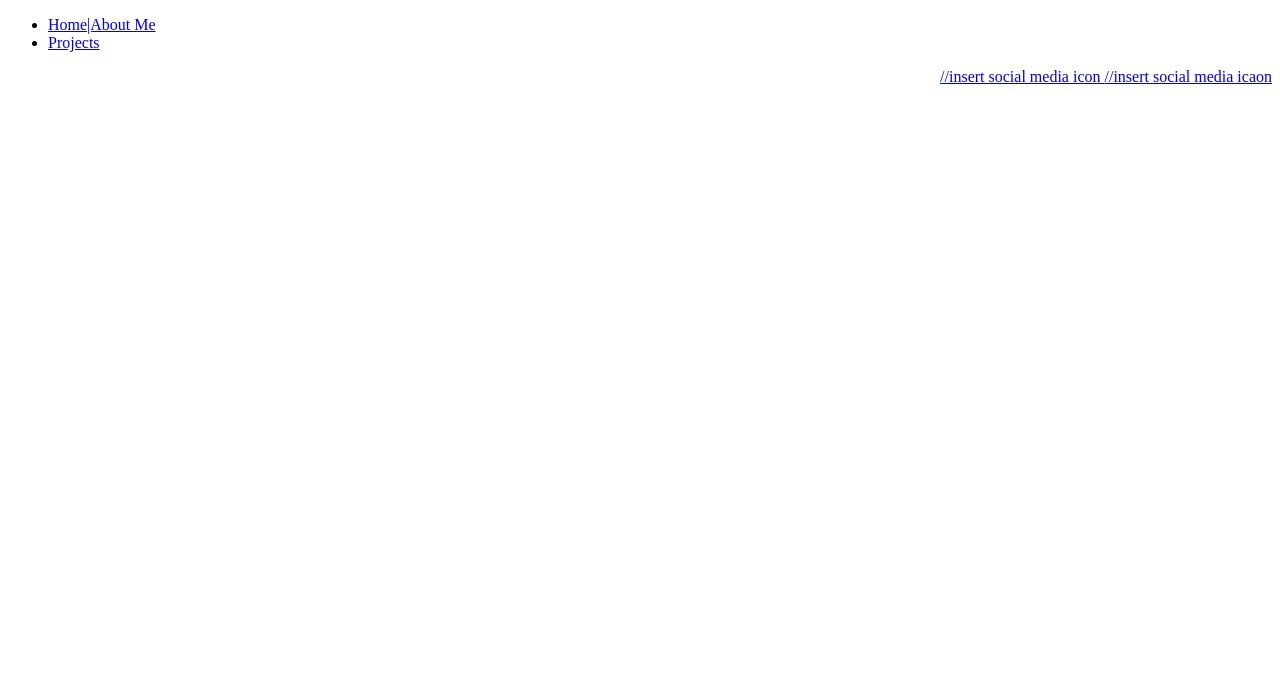
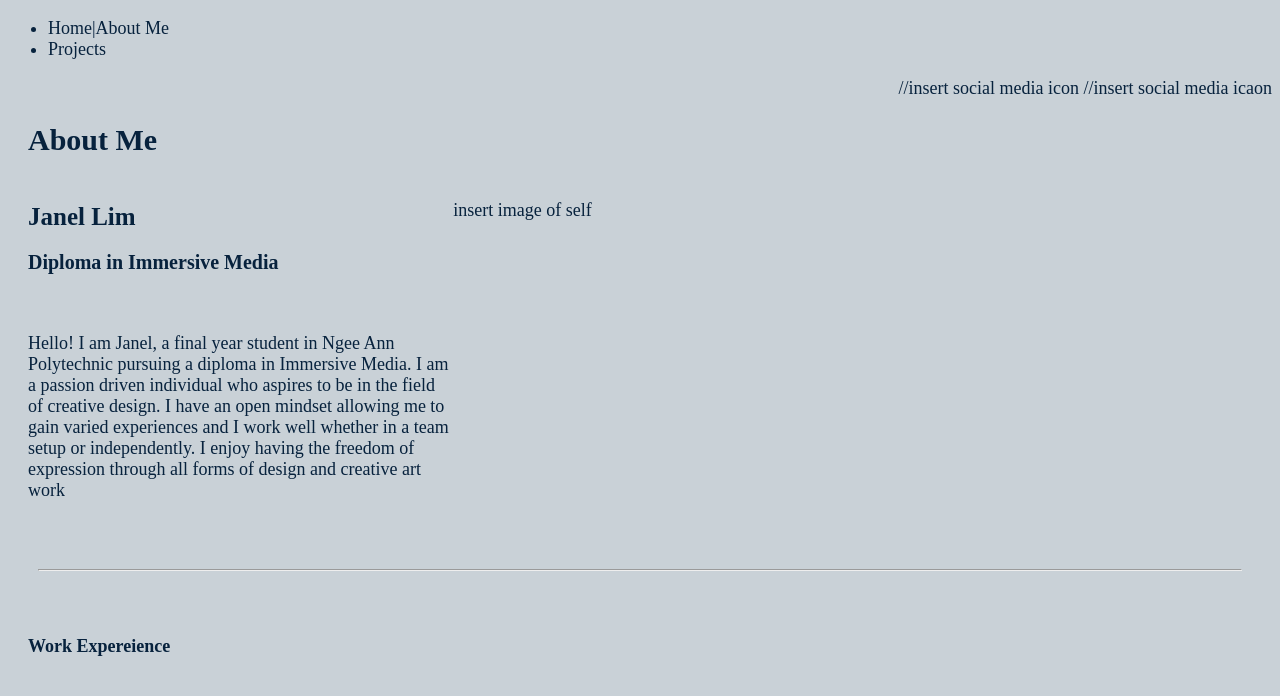
Before and after one commit to s10204130/janeleportfolio, a plain HTML site: page index.html in a window 1280 px wide. Drawn offline with Linux system fonts and the light colour scheme.

Commit message:
Index:aboutme layout

```diff
--- a/index.html
+++ b/index.html
@@ -23,7 +23,29 @@
                 </a>
             </div>
         </header>
-        <div class=""
+        <div id="aboutMe">
+            <h2 id="abtmeTitle">About Me</h2>
+            <div id="abtSection1">
+                <h2 id="home-name">Janel Lim</h2>
+                <h3 id="home-tagline">Diploma in Immersive Media</h3>
+                <br>
+                <p id="home-description">Hello! I am Janel, a final year student in Ngee Ann Polytechnic pursuing a diploma in Immersive Media.
+                    I am a passion driven individual who aspires to be in the field of creative design.
+                    I have an open mindset allowing me to gain varied experiences and I work well whether in a team setup or independently.
+                    I enjoy having the freedom of expression through all forms of design and creative art work
+                </p>
+            </div>
+            <div id="abtSection2">
+                <p>insert image of self</p>
+            </div>
+        </div>
+
+        <hr id="abtSeparateWork">
+
+        <div id="workEx">
+            <h2 id="WEtitle">Work Expereience</h2>
+
+        </div>
 
     </body>
 </html>
--- a/style.css
+++ b/style.css
@@ -0,0 +1,48 @@
+*{
+    margin:10;
+    align-items: center;
+    font-size: 18px;
+    text-decoration: none;
+    color: #07223D;
+    background-color: #C9D1D7;
+}
+
+
+/*Homepage*/
+
+#aboutMe{
+    padding:20px;
+    display:table;
+}
+
+#abtmeTitle{
+    font-size: 30px;
+}
+#abtSection1{
+    width: 50%;
+    float:left;
+}
+
+#abtSection2{
+    display:block;
+    width:50%;
+    float:right;
+    align-content: center;
+}
+
+#home-name{
+    font-size:25px;
+}
+
+#home-tagline{
+    font-size:20px;
+}
+
+#abtSeparateWork{
+    margin:30px;
+    align-items: center;
+}
+
+#workEx{
+    padding:20px;
+}
```
Also changed, not shown: projects.html (+39 -0 lines).
